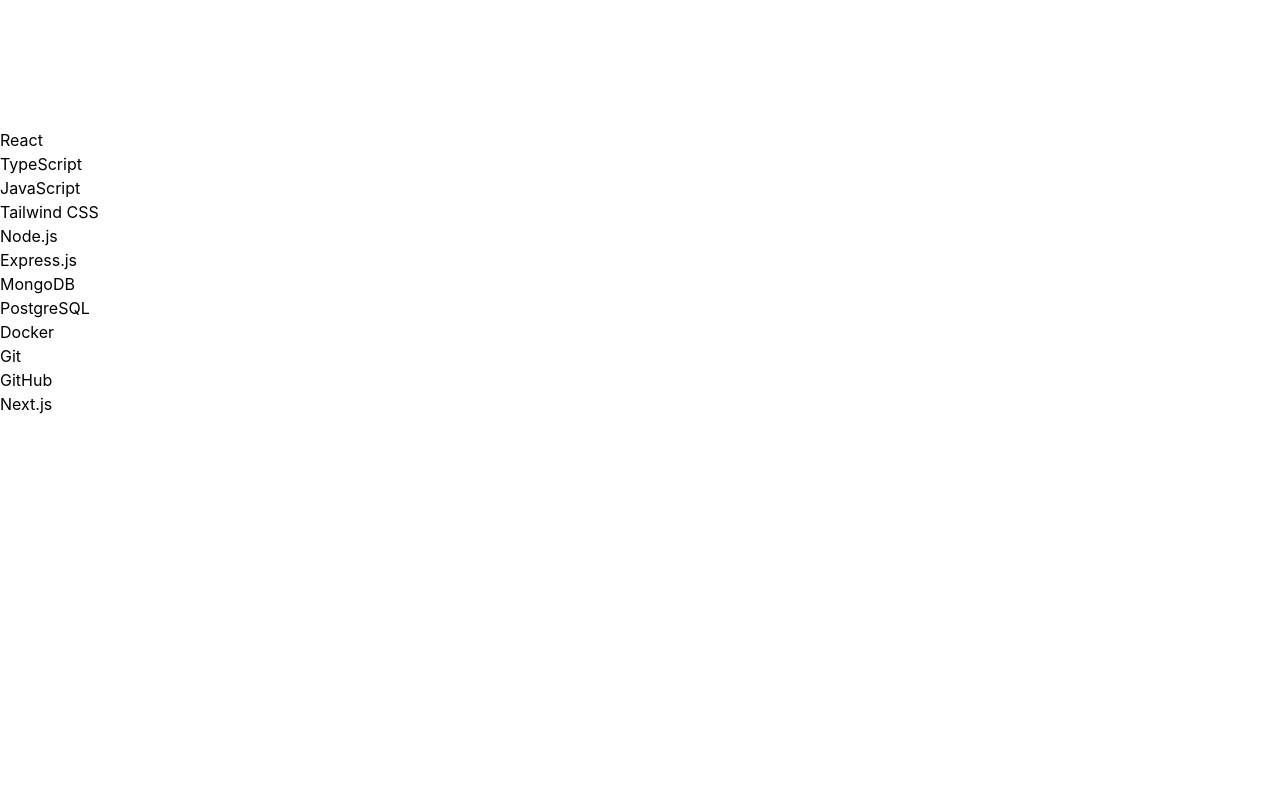
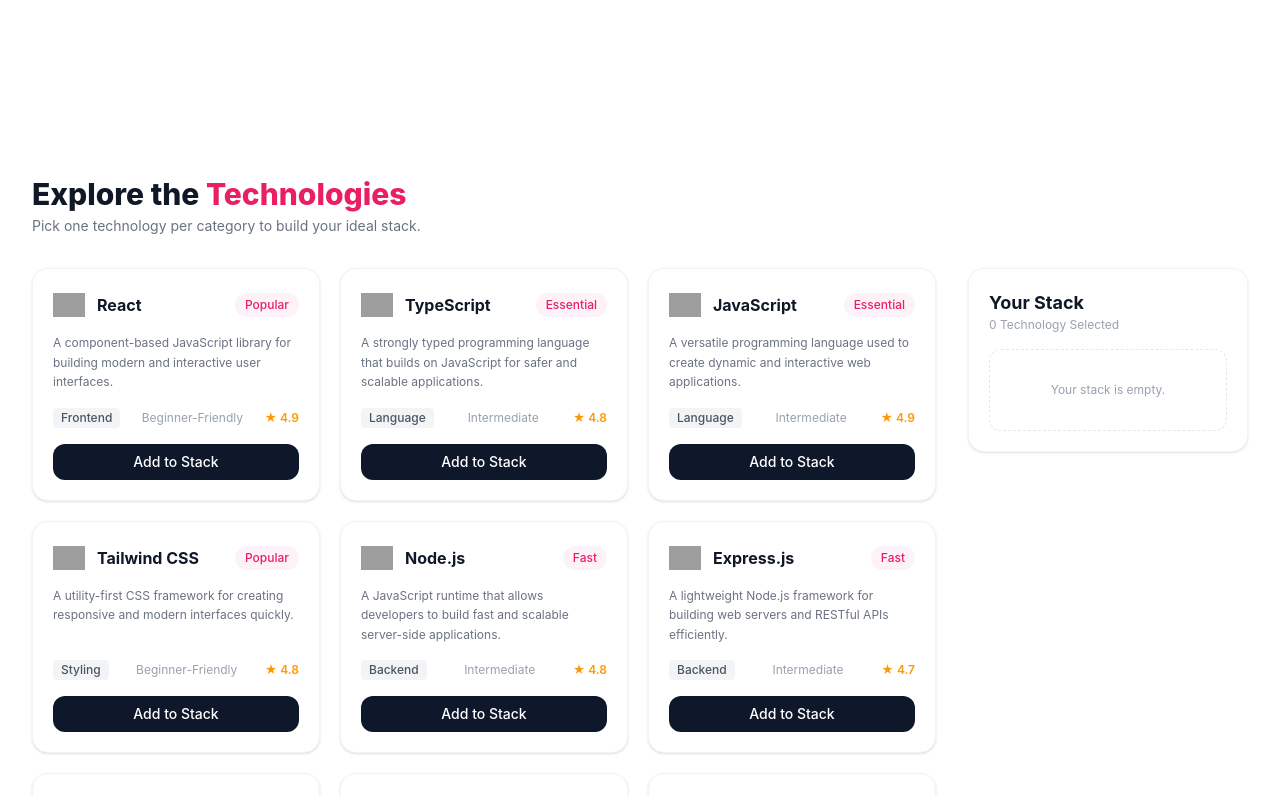
Before and after one commit to alfojan/Assignment-5, a React (Vite) app: page / in a window 1280 px wide. Shown: the part 520-1316 px from the top of the page. Before the commit the page ends 936 px from the top, so only its background shows below. Built offline with nearby package versions, Linux system fonts and the light colour scheme; grey boxes are pictures that could not be loaded.

Commit message:
Add Remove All functionality and polish Sidebar UI

```diff
--- a/src/App.tsx
+++ b/src/App.tsx
@@ -3,6 +3,7 @@
 import type { Technology } from "./types";
 import Navbar from "./Component/Navbar";
 import Hero from "./Component/Hero";
+import TachList from "./Component/TachList";
 
 function App() {
   const [technologies, setTechnologies] = useState<Technology[]>([]);
@@ -35,18 +36,7 @@
     <div>
       <Navbar />
       <Hero />
-
-      {loading && <p>Loading...</p>}
-
-      {error && <p>{error}</p>}
-
-      {!loading && !error && (
-        <div>
-          {technologies.map((tech) => (
-            <p key={tech.id}>{tech.name}</p>
-          ))}
-        </div>
-      )}
+      <TachList />
     </div>
   );
 }
--- a/src/Component/Sidebar.tsx
+++ b/src/Component/Sidebar.tsx
@@ -0,0 +1,73 @@
+import React from "react";
+import type { Technology } from "../types";
+
+interface SidebarProps {
+  stack: Technology[];
+  onRemoveFromStack: (id: string) => void;
+  onClearAll: () => void;
+}
+
+const Sidebar: React.FC<SidebarProps> = ({
+  stack,
+  onRemoveFromStack,
+  onClearAll,
+}) => {
+  return (
+    <div className="bg-white border border-gray-100 rounded-2xl p-5 shadow-sm sticky top-20">
+      <h2 className="text-lg font-bold text-gray-900">Your Stack</h2>
+      <p className="text-xs text-gray-400 mb-4">
+        {stack.length} Technology Selected
+      </p>
+
+      {stack.length === 0 ? (
+        <div className="border border-dashed border-gray-200 rounded-xl p-8 text-center text-xs text-gray-400">
+          Your stack is empty.
+        </div>
+      ) : (
+        <div className="space-y-3">
+          {/* Selected Items */}
+          <div className="space-y-2">
+            {stack.map((item) => (
+              <div
+                key={item.id}
+                className="flex items-center justify-between p-2.5 bg-gray-50 border border-gray-100 rounded-xl"
+              >
+                <div className="flex items-center gap-2.5">
+                  <img
+                    src={item.icon}
+                    alt={item.name}
+                    className="w-5 h-5 object-contain"
+                  />
+                  <div>
+                    <h4 className="text-xs font-bold text-gray-800">
+                      {item.name}
+                    </h4>
+                    <span className="text-[10px] text-gray-400">
+                      {item.category}
+                    </span>
+                  </div>
+                </div>
+                <button
+                  onClick={() => onRemoveFromStack(item.id)}
+                  className="text-gray-400 hover:text-gray-600 p-1 text-sm font-bold"
+                >
+                  ✕
+                </button>
+              </div>
+            ))}
+          </div>
+
+          {/* Remove All Button */}
+          <button
+            onClick={onClearAll}
+            className="w-full mt-4 py-2 border border-red-200 text-red-500 hover:bg-red-50 rounded-xl text-xs font-medium transition-colors"
+          >
+            Remove All
+          </button>
+        </div>
+      )}
+    </div>
+  );
+};
+
+export default Sidebar;
--- a/src/Component/TachList.tsx
+++ b/src/Component/TachList.tsx
@@ -0,0 +1,69 @@
+import React, { useState, useEffect } from "react";
+import TechCard from "./TechCard";
+import Sidebar from "./Sidebar";
+import type { Technology } from "../types";
+
+const TachList: React.FC = () => {
+  const [technologiesData, setTechnologiesData] = useState<Technology[]>([]);
+  const [myStack, setMyStack] = useState<Technology[]>([]);
+
+  useEffect(() => {
+    fetch("/data.json")
+      .then((res) => res.json())
+      .then((data: Technology[]) => setTechnologiesData(data))
+      .catch((err) => console.error("Error loading json data:", err));
+  }, []);
+
+  const handleAddToStack = (tech: Technology) => {
+    if (!myStack.find((item) => item.id === tech.id)) {
+      setMyStack([...myStack, tech]);
+    }
+  };
+
+  const handleRemoveFromStack = (id: string) => {
+    setMyStack(myStack.filter((item) => item.id !== id));
+  };
+
+  const handleClearAll = () => {
+    setMyStack([]);
+  };
+
+  return (
+    <section className="max-w-7xl mx-auto px-8 py-12">
+      {/* Title Header */}
+      <div className="mb-8">
+        <h2 className="text-3xl font-extrabold text-gray-900">
+          Explore the <span className="text-[#e91e63]">Technologies</span>
+        </h2>
+        <p className="text-sm text-gray-500 mt-1">
+          Pick one technology per category to build your ideal stack.
+        </p>
+      </div>
+
+      {/* Main Grid Section */}
+      <div className="grid grid-cols-1 lg:grid-cols-4 gap-8">
+        {/* Tech Cards Section */}
+        <div className="lg:col-span-3 grid grid-cols-1 sm:grid-cols-2 md:grid-cols-3 gap-5">
+          {technologiesData.map((tech) => (
+            <TechCard
+              key={tech.id}
+              tech={tech}
+              onAddToStack={handleAddToStack}
+            />
+          ))}
+        </div>
+
+        {/* Sidebar Section */}
+        <div className="lg:col-span-1">
+          <Sidebar
+            stack={myStack}
+            onRemoveFromStack={handleRemoveFromStack}
+            onClearAll={handleClearAll}
+          />
+        </div>
+      </div>
+    </section>
+  );
+};
+
+export default TachList;
--- a/src/Component/TechCard.tsx
+++ b/src/Component/TechCard.tsx
@@ -0,0 +1,55 @@
+import React from "react";
+import { type Technology } from "../types";
+interface TechProps {
+  tech: Technology;
+  onAddToStack: (tech: Technology) => void;
+}
+
+const TechCard: React.FC<TechProps> = ({ tech, onAddToStack }) => {
+  return (
+    <div className="bg-white border border-gray-100 rounded-2xl p-5 shadow-sm hover:shadow-md transition-shadow flex flex-col justify-between">
+      <div>
+        {/* Top: Icon + Name & Badge */}
+        <div className="flex items-center justify-between mb-3">
+          <div className="flex items-center gap-3">
+            <img
+              src={tech.icon}
+              alt={tech.name}
+              className="w-8 h-8 object-contain"
+            />
+            <h3 className="text-base font-bold text-gray-900">{tech.name}</h3>
+          </div>
+          <span className="text-xs px-2.5 py-1 bg-pink-50 text-[#e91e63] font-medium rounded-full">
+            {tech.badge}
+          </span>
+        </div>
+
+        {/* Description */}
+        <p className="text-gray-500 text-xs leading-relaxed mb-4 line-clamp-3">
+          {tech.description}
+        </p>
+      </div>
+
+      <div>
+        {/* Category, Difficulty, Rating */}
+        <div className="flex items-center justify-between text-xs text-gray-400 mb-4">
+          <span className="bg-gray-100 px-2 py-0.5 rounded text-gray-600 font-medium">
+            {tech.category}
+          </span>
+          <span>{tech.difficulty}</span>
+          <span className="text-amber-500 font-semibold">★ {tech.rating}</span>
+        </div>
+
+        {/* Add to Stack Button */}
+        <button
+          onClick={() => onAddToStack(tech)}
+          className="w-full py-2 bg-[#0f172a] hover:bg-black text-white rounded-xl text-sm font-medium transition-colors"
+        >
+          Add to Stack
+        </button>
+      </div>
+    </div>
+  );
+};
+
+export default TechCard;
```
